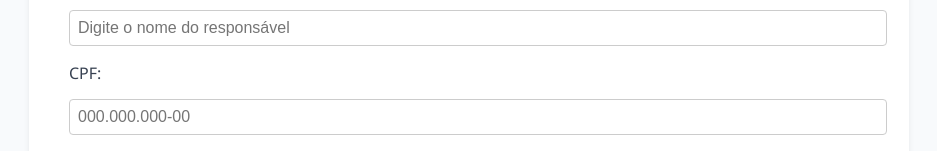
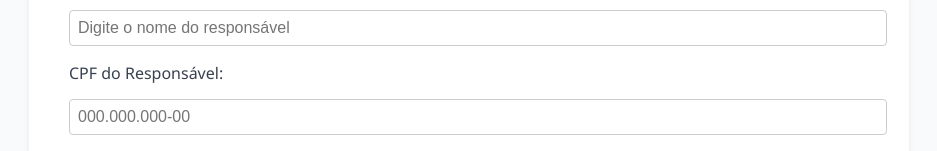
Before and after one commit to lmos0/techers-declaracao, a plain HTML site: page index.html in a window 1280 px wide. Shown: the part 309-460 px from the top of the page, without its empty margins (171-1108 px from the left). Drawn offline with Linux system fonts and the light colour scheme.

Commit message:
update label for CPF input to specify 'CPF do Responsável'

```diff
--- a/index.html
+++ b/index.html
@@ -240,7 +240,7 @@
       <label for="responsavel">Nome do Responsável:</label>
       <input type="text" id="responsavel" name="responsavel" placeholder="Digite o nome do responsável" required>
 
-      <label for="cpf">CPF:</label>
+      <label for="cpf">CPF do Responsável:</label>
       <input type="text" id="cpf" name="cpf" maxlength="14" placeholder="000.000.000-00" required>
 
       <label for="aluno">Nome do Aluno:</label>
```
